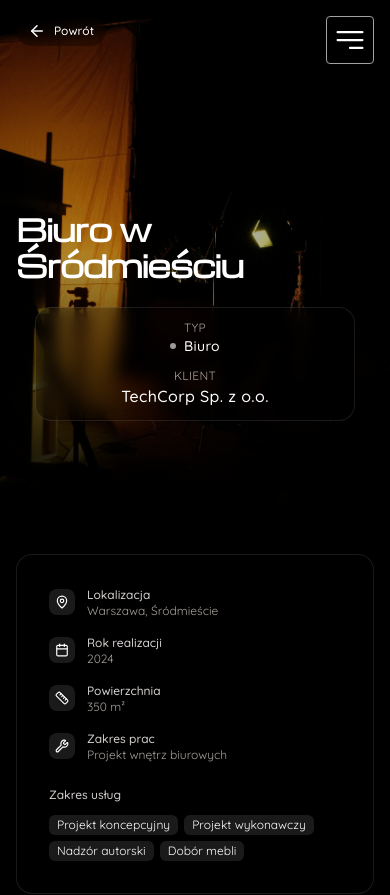
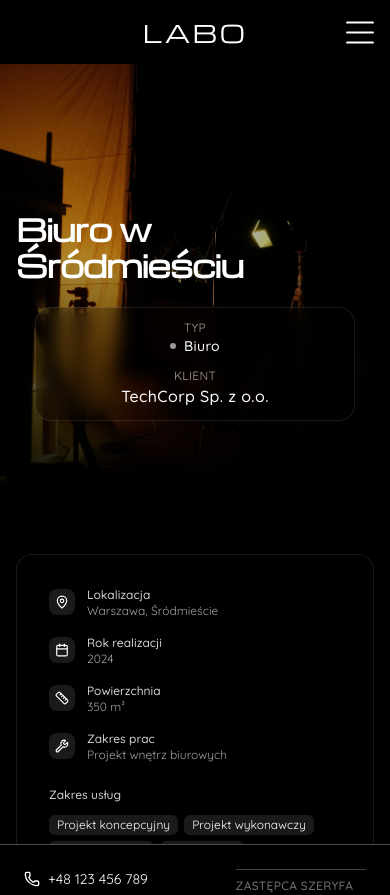
Before and after one commit to frankot/labo-v2, a Next.js app: page /realizacje/biuro-srodmiescie in a window 390 px wide. Shown: the top 895 px of the page. Built offline with nearby package versions, Linux system fonts and the light colour scheme.

Commit message:
mobile navbar change

```diff
--- a/src/app/components/_main/Hero.tsx
+++ b/src/app/components/_main/Hero.tsx
@@ -75,7 +75,7 @@ export default function Hero() {
   const services = ["Scenografia", "Produkcja", "Montaż", "Design"];
 
   return (
-    <FadeInView className="flex h-[500px] w-full flex-col items-center justify-center px-8 text-white lg:h-[45rem]">
+    <FadeInView className="flex h-[80vh] w-full flex-col items-center justify-center px-8 text-white lg:h-[45rem]">
       {/* Centered Logo */}
       <div className="mb-12">
         <div className="relative size-[280px] lg:size-[400px]">
--- a/src/app/components/navbar/MobileNav.tsx
+++ b/src/app/components/navbar/MobileNav.tsx
@@ -1,7 +1,6 @@
 "use client";
 
 import { useState, useEffect } from "react";
-import Image from "next/image";
 import Link from "next/link";
 import { X, ChevronDown, Phone } from "lucide-react";
 import { navLinks } from "./navigation-data";
@@ -24,7 +23,11 @@ const handleSmoothScroll = (
   }
 };
 
-const MobileNav = () => {
+interface MobileNavProps {
+  isVisible: boolean;
+}
+
+const MobileNav = ({ isVisible }: MobileNavProps) => {
   const [isMenuOpen, setIsMenuOpen] = useState(false);
   const [openSections, setOpenSections] = useState<string[]>([]);
 
@@ -66,62 +69,65 @@ const MobileNav = () => {
 
   return (
     <>
-      {/* Hamburger Button */}
-      <button
-        onClick={toggleMenu}
-        className="fixed top-4 right-4 z-30 flex size-12 items-center justify-center rounded border border-neutral-400 bg-black/50 backdrop-blur-sm lg:hidden"
+      {/* Mobile Navbar */}
+      <nav
+        className="fixed top-0 left-0 w-full h-16 bg-black z-50 flex items-center justify-center lg:hidden"
+        style={{ boxShadow: "none", border: "none" }}
       >
-        <svg
-          data-slot="icon"
-          fill="none"
-          strokeWidth="1.5"
-          stroke="currentColor"
-          viewBox="0 0 24 24"
-          xmlns="http://www.w3.org/2000/svg"
-          aria-hidden="true"
-          className="size-9 text-white"
+        {/* Centered LABO text with Michroma font, only when isVisible */}
+        <div
+          className={`absolute left-1/2 -translate-x-1/2 flex items-center justify-center transition-opacity duration-500 ${isVisible || isMenuOpen ? 'opacity-100 pointer-events-auto' : 'opacity-0 pointer-events-none'}`}
         >
-          <path
-            strokeLinecap="round"
-            strokeLinejoin="round"
-            d="M3.75 6.75h16.5M3.75 12h16.5M12 17.25h8.25"
-          ></path>
-        </svg>
-      </button>
+          <Link href="/">
+            <h3
+              className="text-white text-2xl font-michroma tracking-wide"
+              style={{ fontFamily: 'Michroma, sans-serif', letterSpacing: '0.1em' }}
+            >
+              LABO
+            </h3>
+          </Link>
+        </div>
+        {/* Burger/X Button */}
+        <button
+          onClick={toggleMenu}
+          className="absolute right-4 top-1/2 -translate-y-1/2 z-50 flex items-center justify-center bg-transparent border-none outline-none"
+          style={{ width: '1.8rem', height: '1.8rem', minWidth: 'unset', minHeight: 'unset' }}
+          aria-label={isMenuOpen ? "Close menu" : "Open menu"}
+        >
+          <span className="relative block w-7 h-7">
+            {/* Animated burger/X icon with improved transition */}
+            <span
+              className={`absolute left-0 top-1/2 w-7 h-0.5 bg-white rounded transition-transform duration-400 ease-in-out ${isMenuOpen ? "rotate-45" : "-translate-y-2.5"}`}
+              style={{ transitionProperty: "transform, opacity" }}
+            />
+            <span
+              className={`absolute left-0 top-1/2 w-7 h-0.5 bg-white rounded transition-opacity duration-400 ease-in-out ${isMenuOpen ? "opacity-0" : "opacity-100"}`}
+              style={{ transitionProperty: "opacity" }}
+            />
+            <span
+              className={`absolute left-0 top-1/2 w-7 h-0.5 bg-white rounded transition-transform duration-400 ease-in-out ${isMenuOpen ? "-rotate-45" : "translate-y-2.5"}`}
+              style={{ transitionProperty: "transform, opacity" }}
+            />
+          </span>
+        </button>
+      </nav>
 
-      {/* Mobile Menu - Always Rendered */}
+      {/* Slide-up Mobile Menu */}
       <div
-        className={`fixed top-0 right-0 z-40 h-screen w-4/5 min-w-64 transform overflow-y-auto bg-black transition-transform duration-300 lg:hidden ${
-          isMenuOpen ? "translate-x-0" : "translate-x-full"
-        }`}
+        className={`fixed left-0 bottom-0 border-t  border-white/30 w-full z-40 bg-black transition-transform duration-300 lg:hidden overflow-y-auto ${isMenuOpen ? "translate-y-0" : "translate-y-full"}`}
+        style={{
+          height: "calc(100vh - 4rem)", // 4rem = 64px nav height
+          marginTop: "4rem"
+        }}
       >
-        {/* Header with X button and phone number */}
-        <div className="flex items-center justify-between px-6 pt-4">
-          <div className="flex items-center gap-2 text-white">
-            <Phone size={16} />
-            <span className="text-sm">+48 123 456 789</span>
-          </div>
-          <button
-            onClick={closeMenu}
-            className="flex size-12 items-center justify-center rounded border border-neutral-400 bg-black/50 backdrop-blur-sm"
-          >
-            <X size={20} className="text-white" />
-          </button>
-        </div>
-
         <div className="px-6 pt-6">
-          {/* Logo and placeholder text section */}
+          {/* Contact section */}
           <div className="mb-8 flex gap-4">
             <div className="w-full">
-              <Link href="/" onClick={(e) => handleLinkClick(e, "/")}>
-                <Image
-                  src="/logo.png"
-                  alt="Logo"
-                  width={150}
-                  height={50}
-                  className="w-full"
-                />
-              </Link>
+              <div className="flex items-center gap-2 text-white">
+                <Phone size={16} />
+                <span className="text-sm">+48 123 456 789</span>
+              </div>
             </div>
             <div className="w-2/3">
               <div className="space-y-3 text-sm">
@@ -217,10 +223,9 @@ const MobileNav = () => {
 
       {/* Backdrop */}
       <div
-        className={`fixed inset-0 z-30 bg-black/50 backdrop-blur lg:hidden ${
-          isMenuOpen ? "block" : "hidden"
-        }`}
+        className={`fixed inset-0 z-30 bg-black/50 lg:hidden ${isMenuOpen ? "block" : "hidden"}`}
         onClick={closeMenu}
+        style={{ top: "4rem" }}
       />
     </>
   );
--- a/src/app/components/navbar/index.tsx
+++ b/src/app/components/navbar/index.tsx
@@ -31,8 +31,8 @@ const Navbar = () => {
 
   return (
     <>
-      <DesktopNav isVisible={isScrolled} />
-      <MobileNav />
+  <DesktopNav isVisible={isScrolled} />
+  <MobileNav isVisible={isScrolled} />
       {/* <ScrollArrow show={showArrow} onClick={handleArrowClick} /> */}
     </>
   );
```
